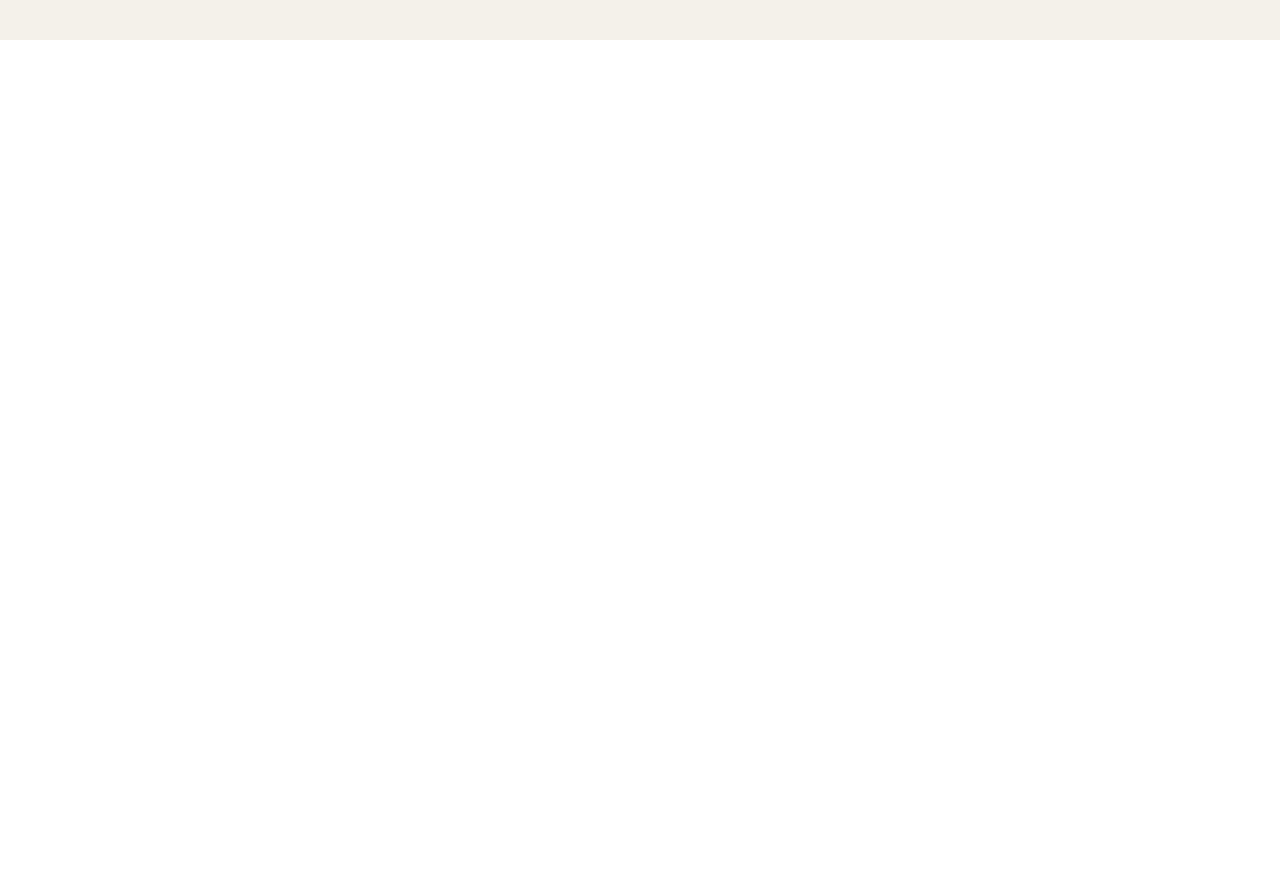
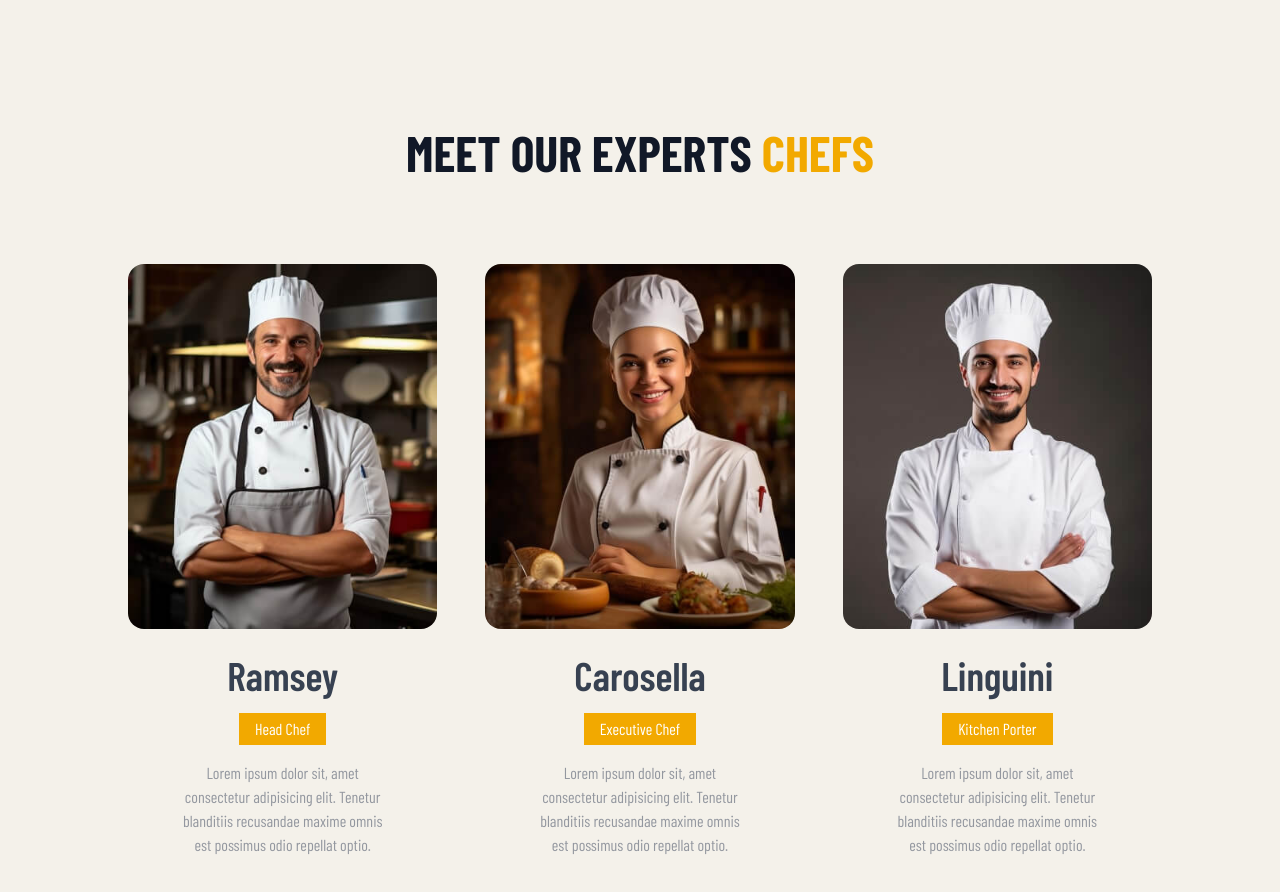
Before and after one commit to RuanCxrdoso/Burger-Landing, a Next.js app: page / in a window 1280 px wide. Shown: the part 2860-3752 px from the top of the page. Before the commit the page ends 2900 px from the top, so only its background shows below. Built offline with nearby package versions, Linux system fonts and the light colour scheme; a web font is replaced by a local one.

Commit message:
feat: Chefs Section

```diff
--- /dev/null
+++ b/app/components/Chefs/ChefCard/ChefCards.tsx
@@ -0,0 +1,30 @@
+import Image, { StaticImageData } from "next/image"
+
+interface ChefCardProps {
+  image: StaticImageData
+  name: string
+  role: string
+  description: string
+}
+
+export default function ChefCard({ image, name, role, description }: ChefCardProps) {
+  return (
+    <div className="flex flex-col items-center">
+      <div>
+        <Image src={image} alt="Chef 1" className="rounded-2xl object-cover" />
+      </div>
+
+      <h1 className="text-[2.5rem] font-semibold text-center mt-[1rem] text-gray-700">
+        {name}
+      </h1>
+
+      <p className="text-base text-white mt-[0.5rem] px-4 py-1 bg-[#F2A900]">
+        {role}
+      </p>
+
+      <p className="text-center w-[70%] mt-[1rem] opacity-70 text-gray-500">
+        {description}
+      </p>
+  </div>
+  )
+}
--- /dev/null
+++ b/app/components/Chefs/Chefs.tsx
@@ -0,0 +1,40 @@
+import Image from "next/image"
+
+import ChefCard from "./ChefCard/ChefCards"
+
+import chef1 from '@/public/images/t1.jpg'
+import chef2 from '@/public/images/t2.jpg'
+import chef3 from '@/public/images/t3.jpg'
+
+export default function Chefs() {
+  return (
+    <div className="pt-[5rem] pb-[3rem] w-[80%] mx-auto">
+      <h1 className="heading">
+        Meet our experts <span className="text-[#F2A900]">Chefs</span>
+      </h1>
+
+      <div className="grid grid-cols-1 md:grid-cols-2 lg:grid-cols-3 items-center gap-[3rem] mt-[5rem]">
+        <ChefCard
+          image={chef1}
+          name="Ramsey"
+          role="Head Chef"
+          description="Lorem ipsum dolor sit, amet consectetur adipisicing elit. Tenetur blanditiis recusandae maxime omnis est possimus odio repellat optio."
+        />
+
+        <ChefCard
+          image={chef2}
+          name="Carosella"
+          role="Executive Chef"
+          description="Lorem ipsum dolor sit, amet consectetur adipisicing elit. Tenetur blanditiis recusandae maxime omnis est possimus odio repellat optio."
+        />
+
+        <ChefCard
+          image={chef3}
+          name="Linguini"
+          role="Kitchen Porter"
+          description="Lorem ipsum dolor sit, amet consectetur adipisicing elit. Tenetur blanditiis recusandae maxime omnis est possimus odio repellat optio."
+        />
+      </div>
+    </div>
+  )
+}
--- a/app/components/Home.tsx
+++ b/app/components/Home.tsx
@@ -1,3 +1,4 @@
+import Chefs from "./Chefs/Chefs"
 import Delivery from "./Delivery/Delivery"
 import Feature from "./Features/Feature"
 import Hero from "./Hero/Hero"
@@ -10,6 +11,7 @@ export default function Home() {
       <Feature />
       <PopularBurger />
       <Delivery />
+      <Chefs />
     </div>
   )
 }
```
